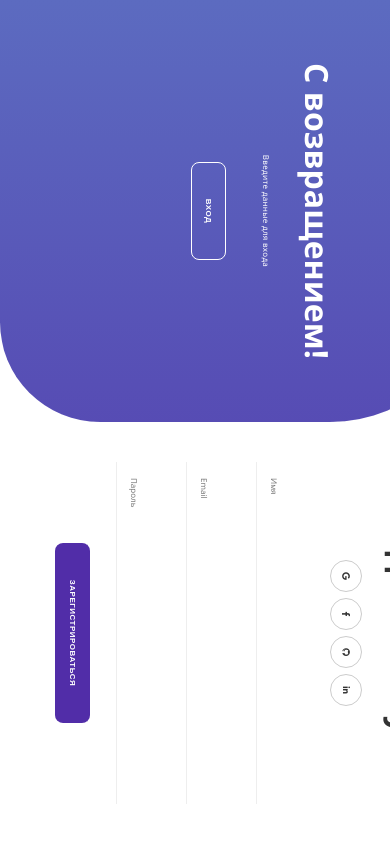
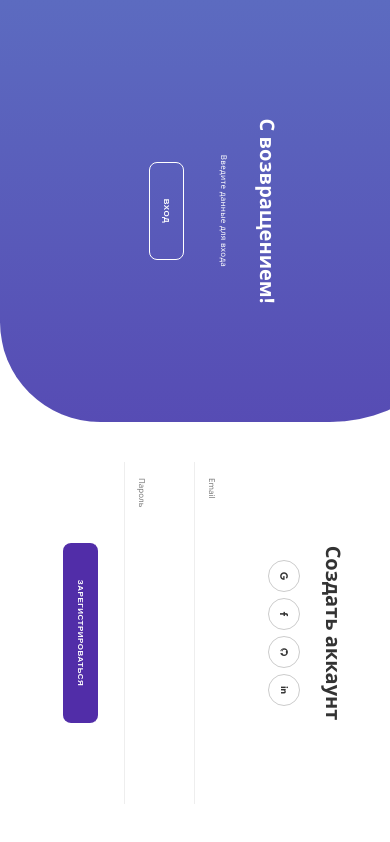
Before and after one commit to Abdulloh2010-start/AniLife_tv, a React (Vite) app: page /login in a window 390 px wide. Both pictures are taken after a click on the button "РЕГИСТРАЦИЯ". Built offline with nearby package versions, Linux system fonts and the light colour scheme.

Commit message:
AniLIfe_tv

```diff
--- a/src/pages/LoginPage.jsx
+++ b/src/pages/LoginPage.jsx
@@ -29,7 +29,6 @@ export default function LoginPage(){
   const [errorPasswordSignIn, setErrorPasswordSignIn] = useState("");
   const [generalErrorSignIn, setGeneralErrorSignIn] = useState("");
 
-  const [nameSignUp, setNameSignUp] = useState("");
   const [emailSignUp, setEmailSignUp] = useState("");
   const [passwordSignUp, setPasswordSignUp] = useState("");
   const [errorEmailSignUp, setErrorEmailSignUp] = useState("");
@@ -85,16 +84,12 @@ export default function LoginPage(){
   const handleRegister = async (e) => {
     e.preventDefault();
     setErrorEmailSignUp(""); setErrorPasswordSignUp(""); setGeneralErrorSignUp(""); setMessage("");
-    if (!nameSignUp) {
-      setGeneralErrorSignUp("Введите имя");
-      return;
-    }
     try {
       const userCredential = await createUserWithEmailAndPassword(auth, emailSignUp, passwordSignUp);
       await sendEmailVerification(userCredential.user);
       setMessage("Проверьте почту");
       setIsRegistering(false);
-      setNameSignUp(""); setEmailSignUp(""); setPasswordSignUp("");
+      setEmailSignUp(""); setPasswordSignUp("");
     } catch (err) {
       const msg = getShortErrorMessage(err.code);
       if (err.code === "auth/email-already-in-use" || err.code === "auth/invalid-email") {
@@ -121,15 +116,11 @@ export default function LoginPage(){
           </div>
           <span className="black none">или email</span>
           <div className="input-group">
-            <input type="text" id="name" placeholder={generalErrorSignUp && <p className="error general-error">{generalErrorSignUp}</p>} value={nameSignUp} onChange={e => setNameSignUp(e.target.value)} required />
-            <label htmlFor="name">Имя</label>
-          </div>
-          <div className="input-group">
-            <input type="email" id="email-signup" placeholder={errorEmailSignUp} value={emailSignUp} onChange={e => { setEmailSignUp(e.target.value); if(errorEmailSignUp) setErrorEmailSignUp(""); if(generalErrorSignUp) setGeneralErrorSignUp(""); }} className={errorEmailSignUp ? "input-error" : ""} required />
+            <input type="email" id="email-signup" placeholder={errorEmailSignUp} value={emailSignUp} onChange={e => { setEmailSignUp(e.target.value); if(errorEmailSignUp) setErrorEmailSignUp(""); if(generalErrorSignUp) setGeneralErrorSignUp(""); }} className={errorEmailSignUp ? "input-error" : ""} required/>
             <label htmlFor="email-signup">Email</label>
           </div>
           <div className="input-group">
-            <input type="password" id="password-signup" placeholder={errorPasswordSignUp} value={passwordSignUp} onChange={e => { setPasswordSignUp(e.target.value); if(errorPasswordSignUp) setErrorPasswordSignUp(""); if(generalErrorSignUp) setGeneralErrorSignUp(""); }} className={errorPasswordSignUp ? "input-error" : ""} required />
+            <input type="password" id="password-signup" placeholder={errorPasswordSignUp} value={passwordSignUp} onChange={e => { setPasswordSignUp(e.target.value); if(errorPasswordSignUp) setErrorPasswordSignUp(""); if(generalErrorSignUp) setGeneralErrorSignUp(""); }} className={errorPasswordSignUp ? "input-error" : ""} required/>
             <label htmlFor="password-signup">Пароль</label>
           </div>
           <button type="submit">Зарегистрироваться</button>
@@ -146,11 +137,11 @@ export default function LoginPage(){
           </div>
           <span className="black none">или email и пароль</span>
           <div className="input-group">
-            <input type="email" id="email-signin" placeholder={errorEmailSignIn} value={emailSignIn} onChange={e => { setEmailSignIn(e.target.value); if(errorEmailSignIn) setErrorEmailSignIn(""); if(generalErrorSignIn) setGeneralErrorSignIn(""); }} className={errorEmailSignIn ? "input-error" : ""} required />
+            <input type="email" id="email-signin" placeholder={errorEmailSignIn} value={emailSignIn} onChange={e => { setEmailSignIn(e.target.value); if(errorEmailSignIn) setErrorEmailSignIn(""); if(generalErrorSignIn) setGeneralErrorSignIn(""); }} className={errorEmailSignIn ? "input-error" : ""} required/>
             <label htmlFor="email-signin">Email</label>
           </div>
           <div className="input-group">
-            <input type="password" id="password-signin" placeholder={errorPasswordSignIn} value={passwordSignIn} onChange={e => { setPasswordSignIn(e.target.value); if(errorPasswordSignIn) setErrorPasswordSignIn(""); if(generalErrorSignIn) setGeneralErrorSignIn(""); }} className={errorPasswordSignIn ? "input-error" : ""} required />
+            <input type="password" id="password-signin" placeholder={errorPasswordSignIn} value={passwordSignIn} onChange={e => { setPasswordSignIn(e.target.value); if(errorPasswordSignIn) setErrorPasswordSignIn(""); if(generalErrorSignIn) setGeneralErrorSignIn("");}} className={errorPasswordSignIn ? "input-error" : ""} required/>
             <label htmlFor="password-signin">Пароль</label>
           </div>
           <a style={{ marginBottom: 10 }}>Забыли пароль?</a>
--- a/src/styles/login.scss
+++ b/src/styles/login.scss
@@ -298,8 +298,17 @@
     font-size: 50% !important;
   }
 
+  .toggle-panel{
+    padding-top: 100px;
+
+    h1{
+      font-size: 20px;
+    }
+  }
+
   .black{
-    margin-top: 50px;
+    margin-top: 120px;
+    font-size: 20px;
   }
 
   .none{
```
